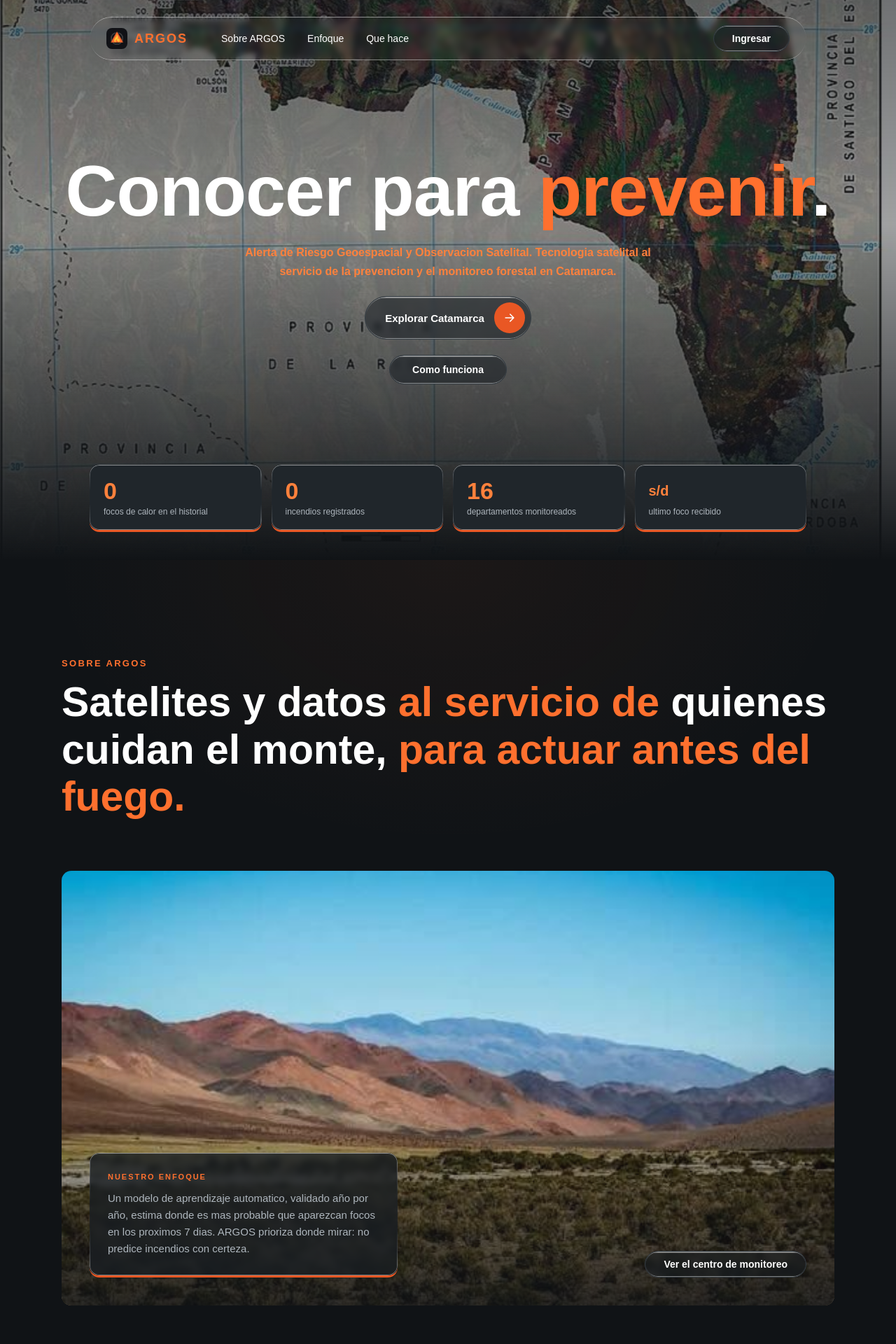
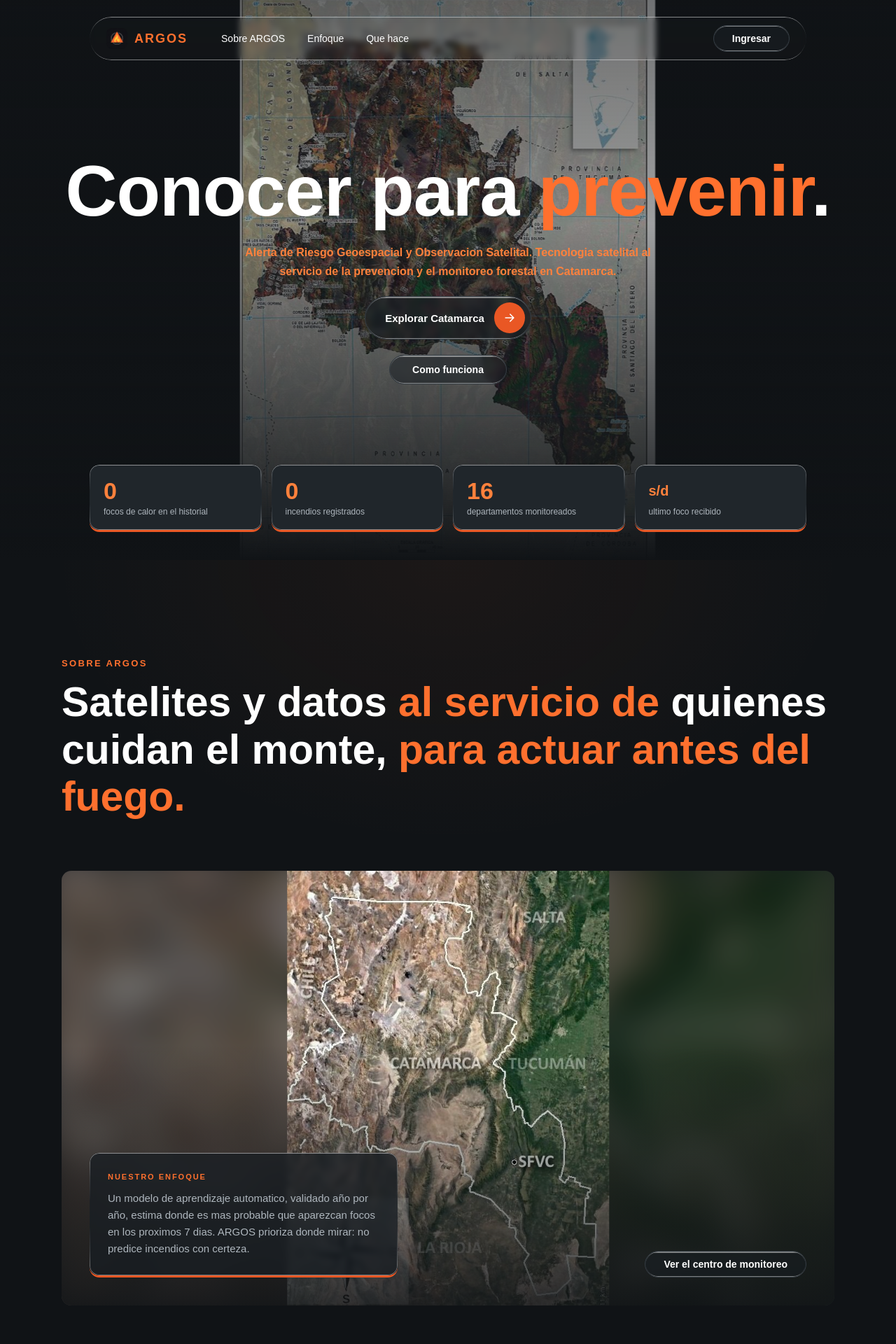
Before and after one commit to equipoinstintiahackaton/argos-cta, a Next.js app in the folder web/: page / in a window 1280 px wide. Shown: the top 1920 px of the page at 70% size. Built offline with nearby package versions, Linux system fonts and the light colour scheme; no server answers; the database is empty.

Commit message:
Mapa base sin API key, hero centrado, imagen satelital

```diff
--- a/web/app/globals.css
+++ b/web/app/globals.css
@@ -290,7 +290,7 @@ a.tel { text-decoration: none; }
 .glass { background: rgba(255,255,255,.01); background-blend-mode: luminosity; backdrop-filter: blur(4px); -webkit-backdrop-filter: blur(4px); box-shadow: inset 0 1px 1px rgba(255,255,255,.1); position: relative; overflow: hidden; }
 .glass::before { content: ''; position: absolute; inset: 0; border-radius: inherit; padding: 1.4px; background: linear-gradient(180deg, rgba(255,255,255,.45) 0%, rgba(255,255,255,.15) 20%, rgba(255,255,255,0) 40%, rgba(255,255,255,0) 60%, rgba(255,255,255,.15) 80%, rgba(255,255,255,.45) 100%); -webkit-mask: linear-gradient(#fff 0 0) content-box, linear-gradient(#fff 0 0); -webkit-mask-composite: xor; mask-composite: exclude; pointer-events: none; }
 .lp-hero { position: relative; min-height: 100vh; display: flex; flex-direction: column; overflow: hidden; }
-.lp-hero-bg { position: absolute; inset: 0; background: var(--argos-background) url('/catamarca-satelital.jpg') center bottom / cover no-repeat; opacity: 0; animation: lp-fadein 1.4s ease .2s forwards, lp-zoom 30s ease-in-out infinite alternate; }
+.lp-hero-bg { position: absolute; inset: 0; background: var(--argos-background) url('/catamarca-satelital.jpg') center center / auto 100% no-repeat; opacity: 0; animation: lp-fadein 1.4s ease .2s forwards, lp-zoom 30s ease-in-out infinite alternate; }
 .lp-hero-velo { position: absolute; inset: 0; background: linear-gradient(180deg, rgba(16,19,22,.6) 0%, rgba(16,19,22,.4) 40%, #101316 100%); }
 .lp-nav { position: relative; z-index: 3; max-width: 1024px; width: calc(100% - 48px); margin: 24px auto 0; padding: 12px 24px; border-radius: 999px; display: flex; align-items: center; justify-content: space-between; gap: 16px; }
 .lp-marca { display: flex; align-items: center; gap: 10px; color: #fff; text-decoration: none; font-weight: 700; font-size: 18px; letter-spacing: 2px; }
@@ -358,3 +358,10 @@ a.tel { text-decoration: none; }
   .lp-filo-grid, .lp-serv-grid { grid-template-columns: 1fr; }
   .lp-marco-pie { padding: 20px; } .lp-sec-about { padding-top: 90px; }
 }
+
+/* featured: mapa satelital centrado sobre fondo difuminado */
+.lp-marco { background: var(--argos-surface); }
+.lp-marco-fondo { position: absolute; inset: -20px; background-size: cover; background-position: center; filter: blur(24px) brightness(.55); }
+.lp-marco img.lp-marco-img { position: absolute; top: 0; bottom: 0; left: 50%; width: auto; height: 100%; max-width: 100%; transform: translateX(-50%); object-fit: contain; }
+.gl-main .app.embebido .mapa.base-osm .leaflet-tile-pane { filter: invert(1) hue-rotate(180deg) brightness(.85) contrast(.9) saturate(.6); }
+@media (max-width: 860px) { .lp-hero-bg { background-size: cover; background-position: center; } }
--- a/web/app/page.tsx
+++ b/web/app/page.tsx
@@ -67,7 +67,8 @@ export default function Landing() {
       <section className="lp-destacado" id="enfoque">
         <Reveal>
           <div className="lp-marco">
-            <img src="/medio-ambiente.jpg" alt="Paisaje de la puna catamarqueña" />
+            <div className="lp-marco-fondo" style={{ backgroundImage: "url(/catamarca-landsat.jpg)" }} aria-hidden="true" />
+            <img className="lp-marco-img" src="/catamarca-landsat.jpg" alt="Imagen satelital de la provincia de Catamarca y sus limites" />
             <div className="lp-marco-velo" aria-hidden="true" />
             <div className="lp-marco-pie">
               <div className="glass lp-tarjeta-g">
```
Also changed, not shown: web/components/Dashboard.tsx (+10 -1 lines), web/public/catamarca-landsat.jpg (added).
